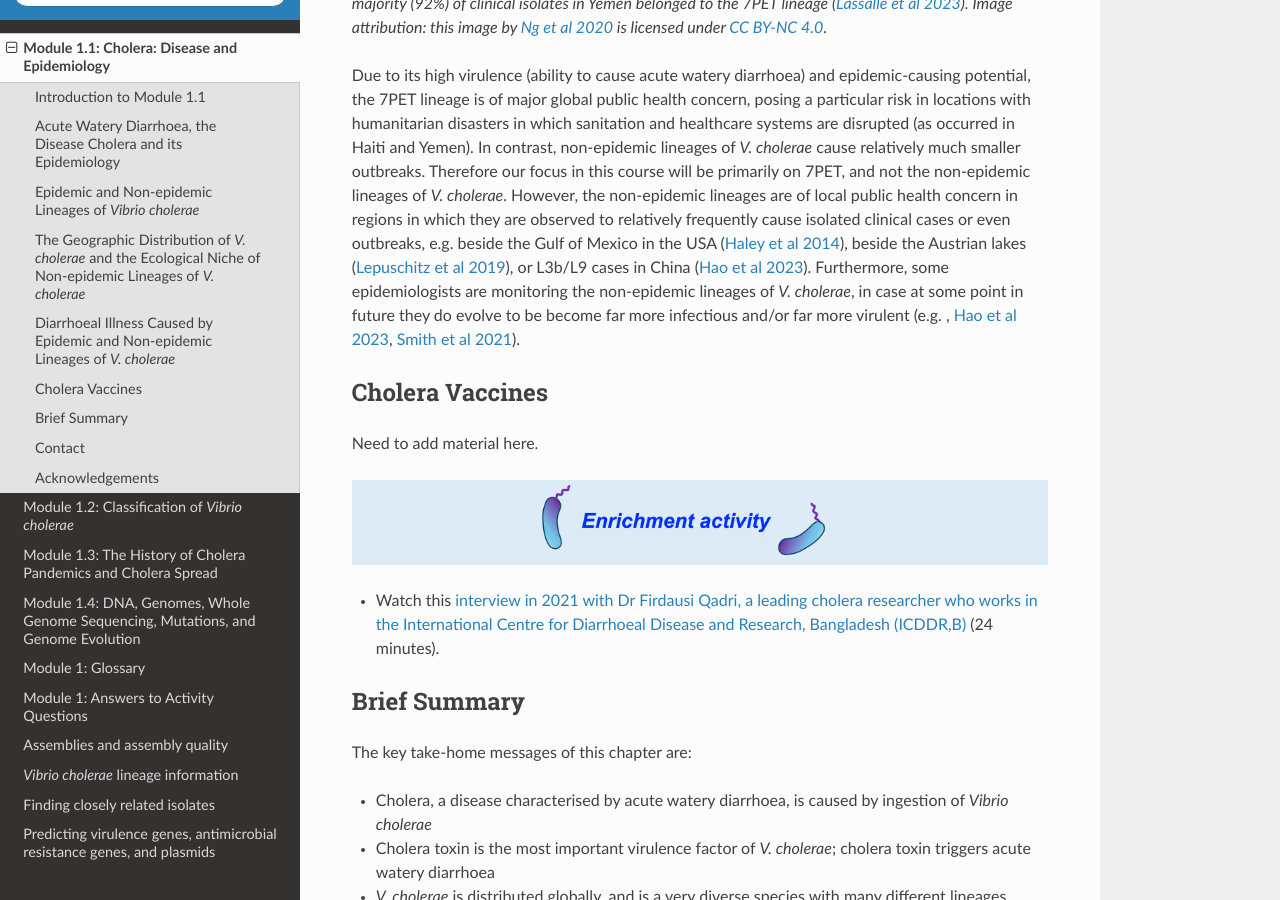
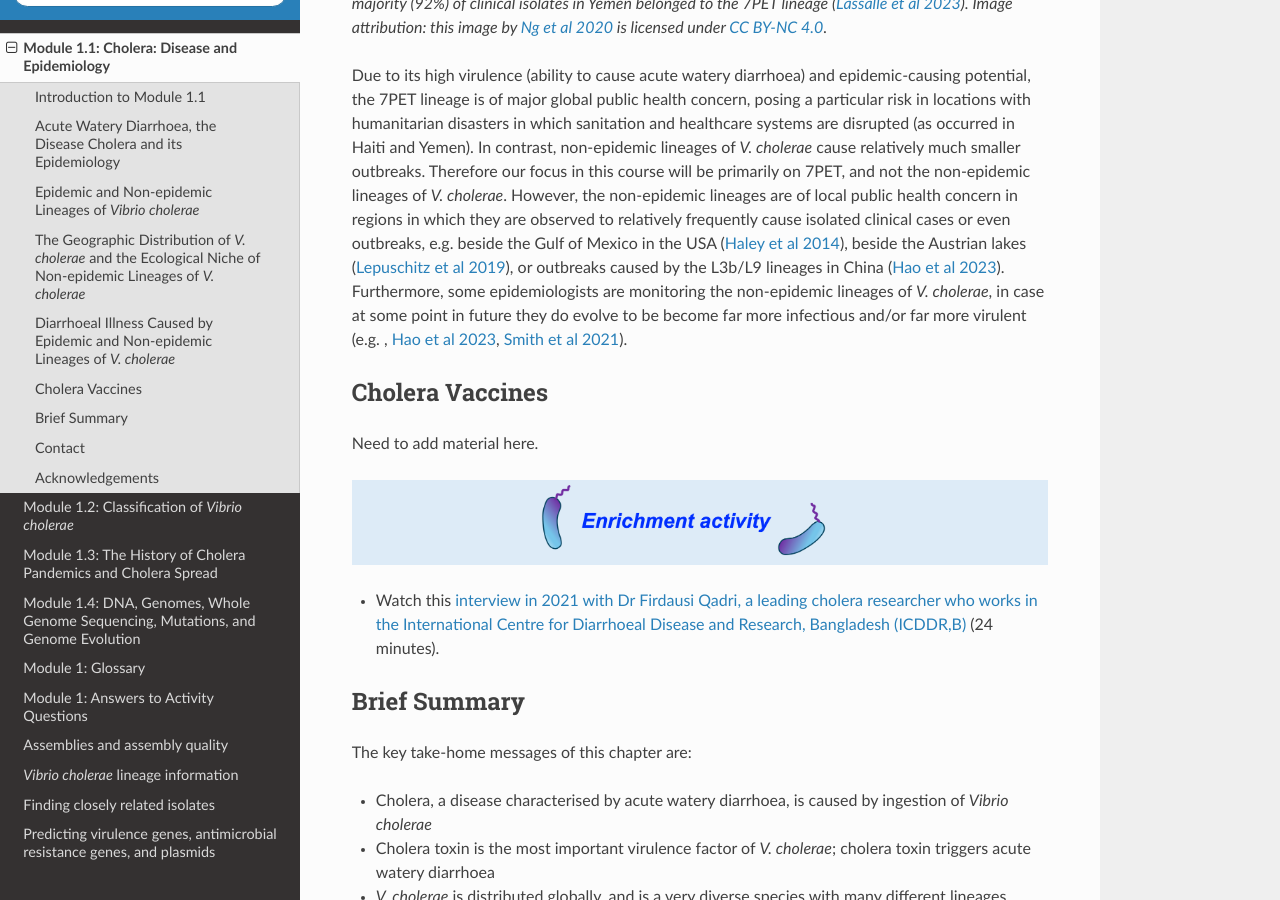
Before and after one commit to avrilcoghlan/cholerabook, a Sphinx documentation site: the page built from docs/source/vibriogenomes.rst, in a window 1280 px wide and 900 px high, scrolled down 11191 px. Built offline with Sphinx 7.4.7 and the Read the Docs theme 2.0.0, drawn with Linux system fonts in a browser that asks for light colours.

Commit message:
Update vibriogenomes.rst

```diff
--- a/docs/source/vibriogenomes.rst
+++ b/docs/source/vibriogenomes.rst
@@ -390,8 +390,8 @@ posing a particular risk in locations with humanitarian disasters in which sanit
 In contrast, non-epidemic lineages of *V. cholerae* cause relatively much smaller outbreaks.
 Therefore our focus in this course will be primarily on 7PET, and not the non-epidemic lineages of *V. cholerae*.
 However, the non-epidemic lineages are of local public health concern in regions in which they are observed to relatively frequently cause isolated clinical cases or
-even outbreaks, e.g. beside the Gulf of Mexico in the USA (`Haley et al 2014`_), beside the Austrian lakes (`Lepuschitz et al 2019`_), or L3b/L9 cases
-in China (`Hao et al 2023`_). Furthermore, some epidemiologists are monitoring the non-epidemic lineages of *V. cholerae*, in case at some point in future they
+even outbreaks, e.g. beside the Gulf of Mexico in the USA (`Haley et al 2014`_), beside the Austrian lakes (`Lepuschitz et al 2019`_), or outbreaks caused
+by the L3b/L9 lineages in China (`Hao et al 2023`_). Furthermore, some epidemiologists are monitoring the non-epidemic lineages of *V. cholerae*, in case at some point in future they
 do evolve to be become far more infectious and/or far more virulent (e.g. , `Hao et al 2023`_, `Smith et al 2021`_).
 
 .. _Hao et al 2023: https://pubmed.ncbi.nlm.nih.gov/37146742/
```
